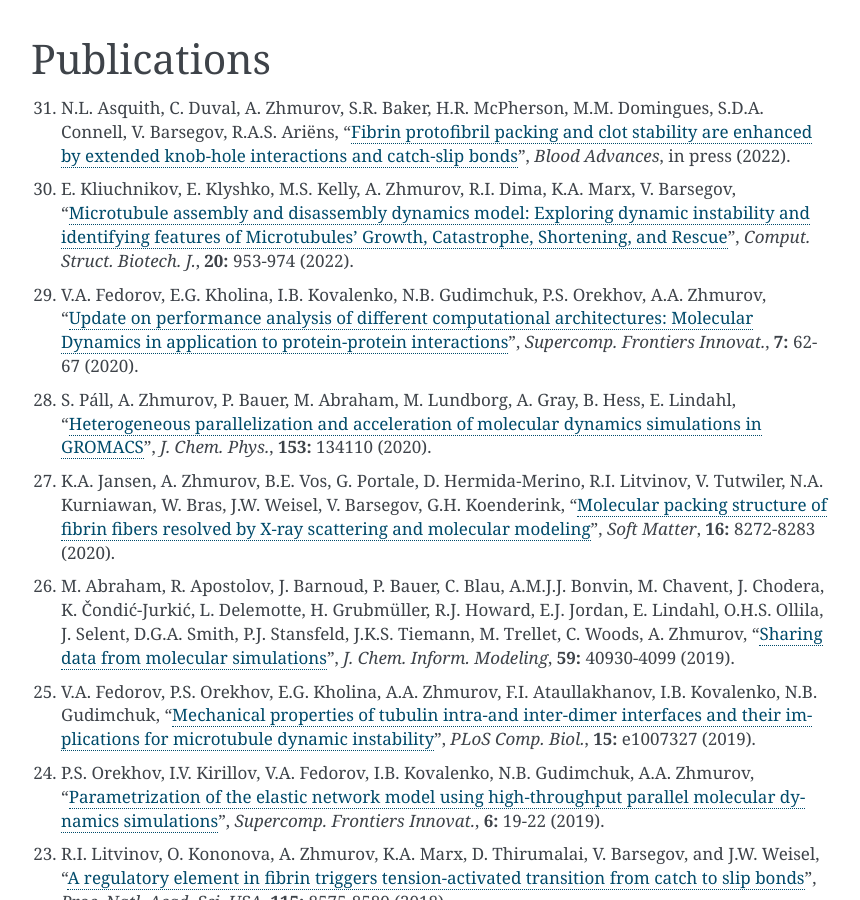
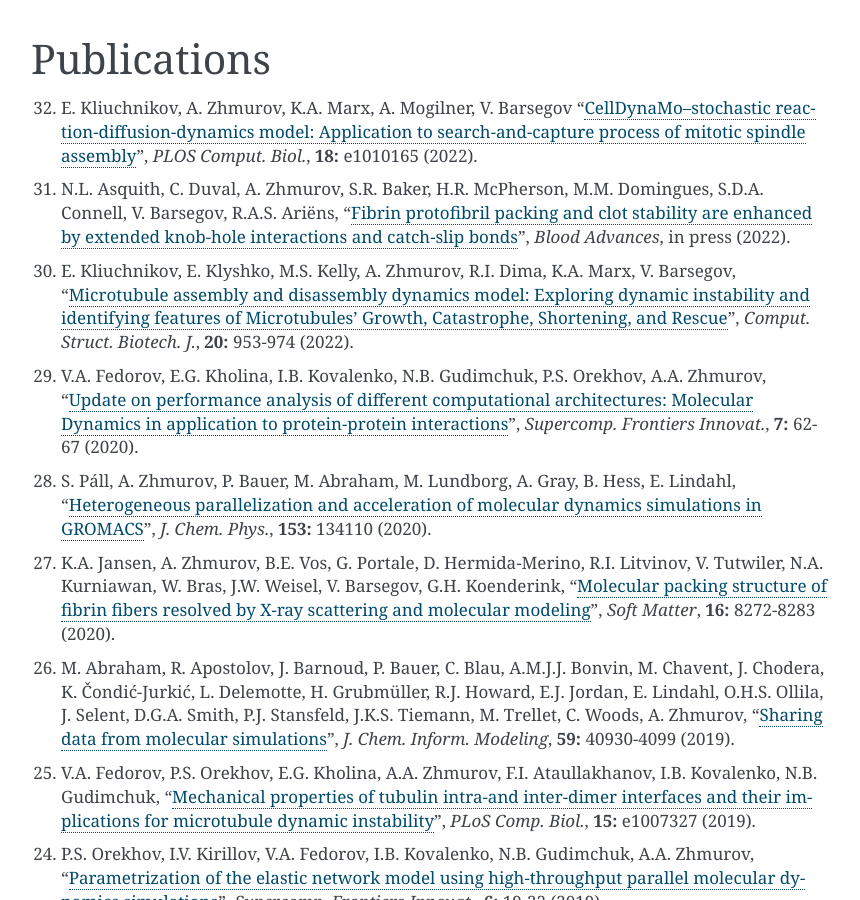
Before and after one commit to zhmurov/webpage, a Sphinx documentation site: the page built from source/publications.rst, in a window 1280 px wide and 900 px high. Shown: the whole window, without its empty margins (169-1029 px from the left). Built offline with Sphinx 7.4.7, drawn with Linux system fonts in a browser that asks for light colours.

Commit message:
Add PLoS Comput biol paper

```diff
--- a/source/publications.rst
+++ b/source/publications.rst
@@ -1,5 +1,9 @@
 Publications
 ------------
+
+32. E. Kliuchnikov, A. Zhmurov, K.A. Marx, A. Mogilner, V. Barsegov
+    "`CellDynaMo–stochastic reaction-diffusion-dynamics model: Application to search-and-capture process of mitotic spindle assembly <https://journals.plos.org/ploscompbiol/article?id=10.1371/journal.pcbi.1010165>`_",
+    *PLOS Comput. Biol.*, **18:** e1010165 (2022).
 
 31. N.L. Asquith, C. Duval, A. Zhmurov, S.R. Baker, H.R. McPherson, M.M. Domingues, S.D.A. Connell, V. Barsegov, R.A.S. Ariëns,
     "`Fibrin protofibril packing and clot stability are enhanced by extended knob-hole interactions and catch-slip bonds <https://www.sciencedirect.com/science/article/pii/S2473952922003317>`_",
```
